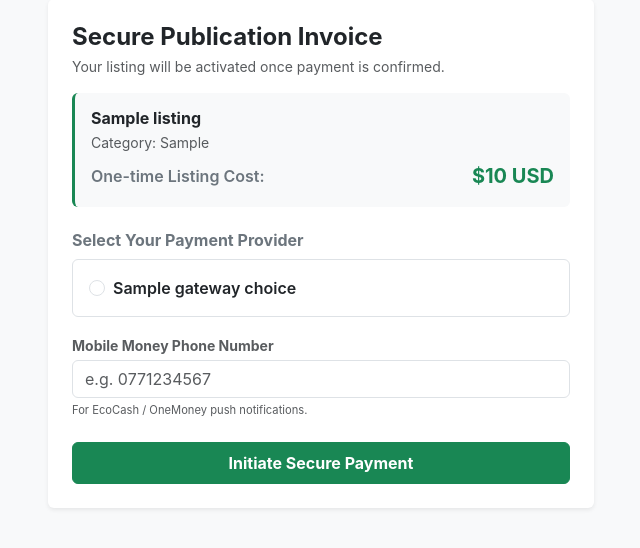
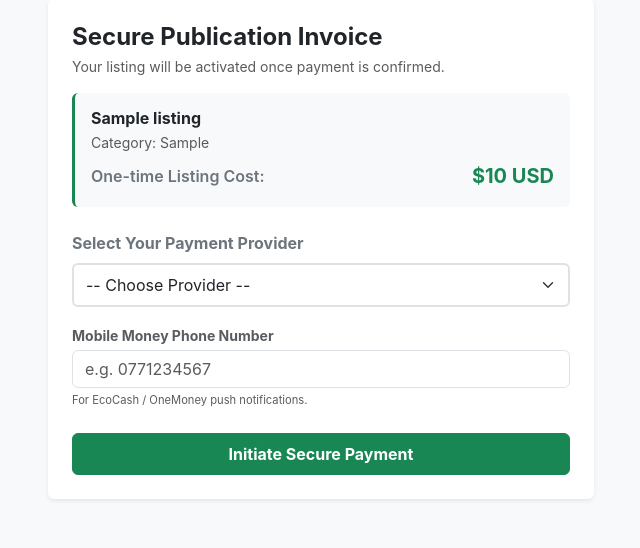
Before and after one commit to simeonmbwani/no-middlemen-market, a Django app: template payments/templates/payments/checkout.html in a window 1280 px wide. Shown: the part 114-662 px from the top of the page, without its empty margins (319-959 px from the left). Run offline with Django 5.2, Linux system fonts and the light colour scheme; the template is opened without the code that fills it: most values are stand-ins (such as "Sample title", 1, 10 or a date in 2020).

Commit message:
Replaced empty context gateway loop with hardcoded select dropdown menu

```diff
--- a/payments/templates/payments/checkout.html
+++ b/payments/templates/payments/checkout.html
@@ -20,16 +20,16 @@
 
             <form method="POST">
                 {% csrf_token %}
-                <h6 class="fw-bold text-secondary mb-2">Select Your Payment Provider</h6>
 
-                {% for code, name in gateway_choices %}
-                <div class="form-check p-3 border rounded mb-2 bg-white shadow-xs d-flex align-items-center justify-content-between">
-                    <div>
-                        <input class="form-check-input ms-0 me-2" type="radio" name="gateway" id="gate-{{ code }}" value="{{ code }}" required>
-                        <label class="form-check-label fw-semibold text-dark" for="gate-{{ code }}">{{ name }}</label>
-                    </div>
+                <div class="mb-3">
+                    <label for="gateway" class="fw-bold text-secondary mb-2">Select Your Payment Provider</label>
+                    <select name="gateway" id="gateway" class="form-select border-2 py-2" required>
+                        <option value="" disabled selected>-- Choose Provider --</option>
+                        <option value="ecocash">EcoCash</option>
+                        <option value="onemoney">OneMoney</option>
+                        <option value="innbucks">InnBucks</option>
+                    </select>
                 </div>
-                {% endfor %}
 
                 <div class="mt-3 mb-4">
                     <label class="small fw-bold text-muted mb-1">Mobile Money Phone Number</label>
```
